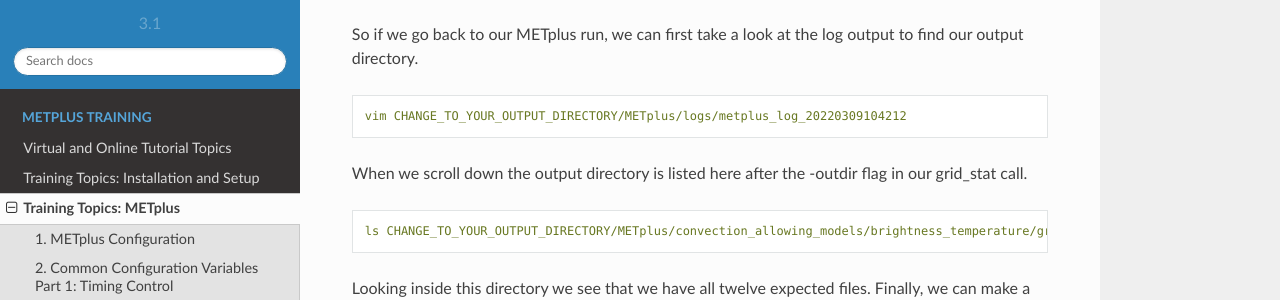
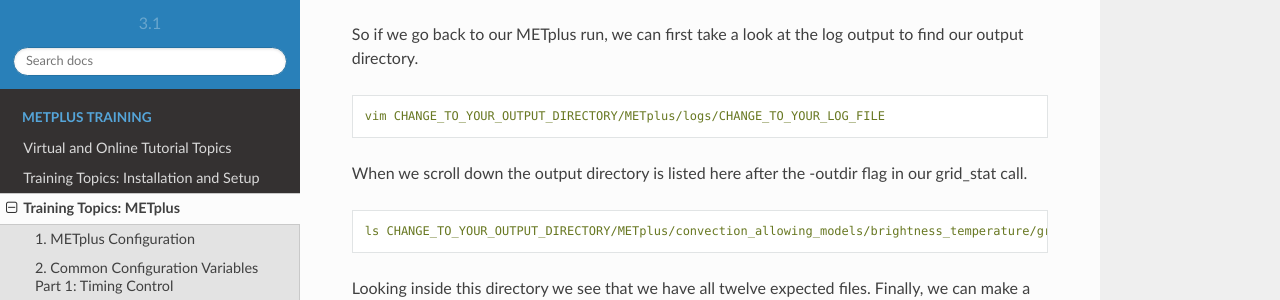
Before and after one commit to dtcenter/METplus-Training, a Sphinx documentation site: the page built from docs/modules/METplus/use_case_brightness_temperature_distance_map.rst, in a window 1280 px wide and 900 px high, scrolled down 3660 px. Shown: the part 151-451 px from the top of the window. Built offline with Sphinx 7.4.7 and the Read the Docs theme 2.0.0, drawn with Linux system fonts in a browser that asks for light colours.

Commit message:
Update use_case_brightness_temperature_distance_map.rst

```diff
--- a/docs/modules/METplus/use_case_brightness_temperature_distance_map.rst
+++ b/docs/modules/METplus/use_case_brightness_temperature_distance_map.rst
@@ -200,7 +200,7 @@
 
 .. code-block:: ini
 
-  vim CHANGE_TO_YOUR_OUTPUT_DIRECTORY/METplus/logs/metplus_log_20220309104212
+  vim CHANGE_TO_YOUR_OUTPUT_DIRECTORY/METplus/logs/CHANGE_TO_YOUR_LOG_FILE
 
 When we scroll down the output directory is listed here after the -outdir flag in our grid_stat call.
 
```
